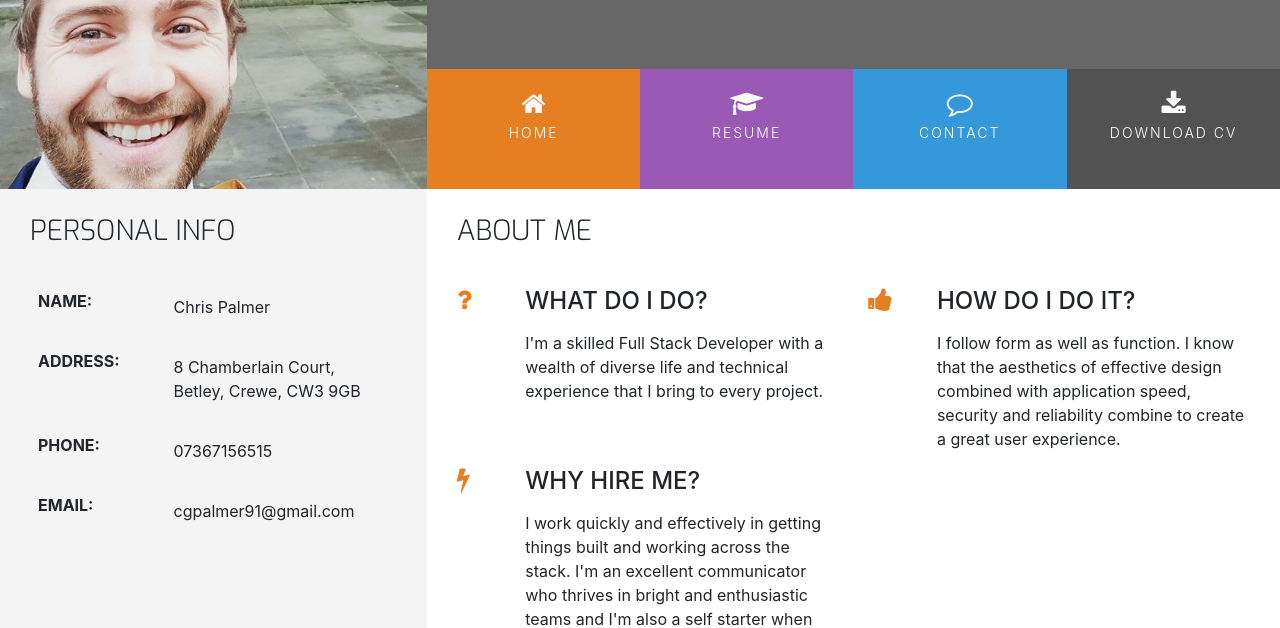
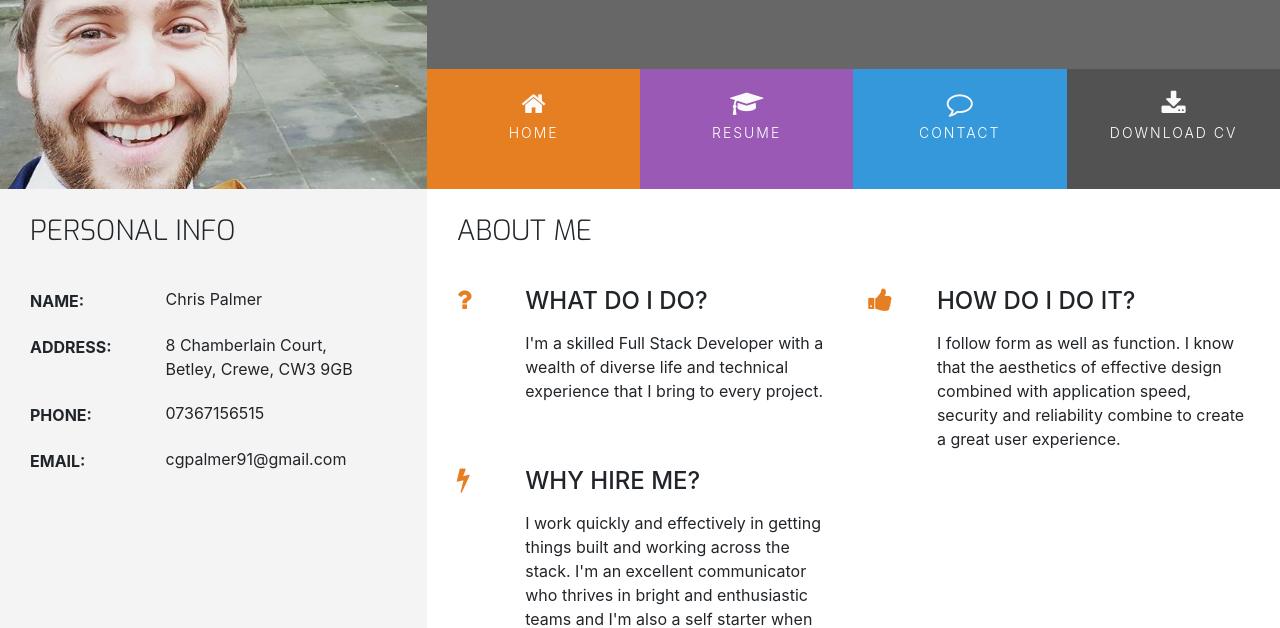
Before and after one commit to cgpalmer/UCD-Resume, a plain HTML site: page index.html in a window 1280 px wide. Shown: the part 180-808 px from the top of the page. Drawn offline with nearby package versions, Linux system fonts and the light colour scheme.

Commit message:
fixed the padding on the value class

```diff
--- a/resume-project/assets/css/style.css
+++ b/resume-project/assets/css/style.css
@@ -237,7 +237,7 @@ footer {
 
 .personal-info-item .key,
 .personal-info-item .value {
-    padding: 8px;
+    padding-right: 8px;
     display: inline-block;
 }
 
```
Also changed, not shown: index.html (+1 -2 lines).
